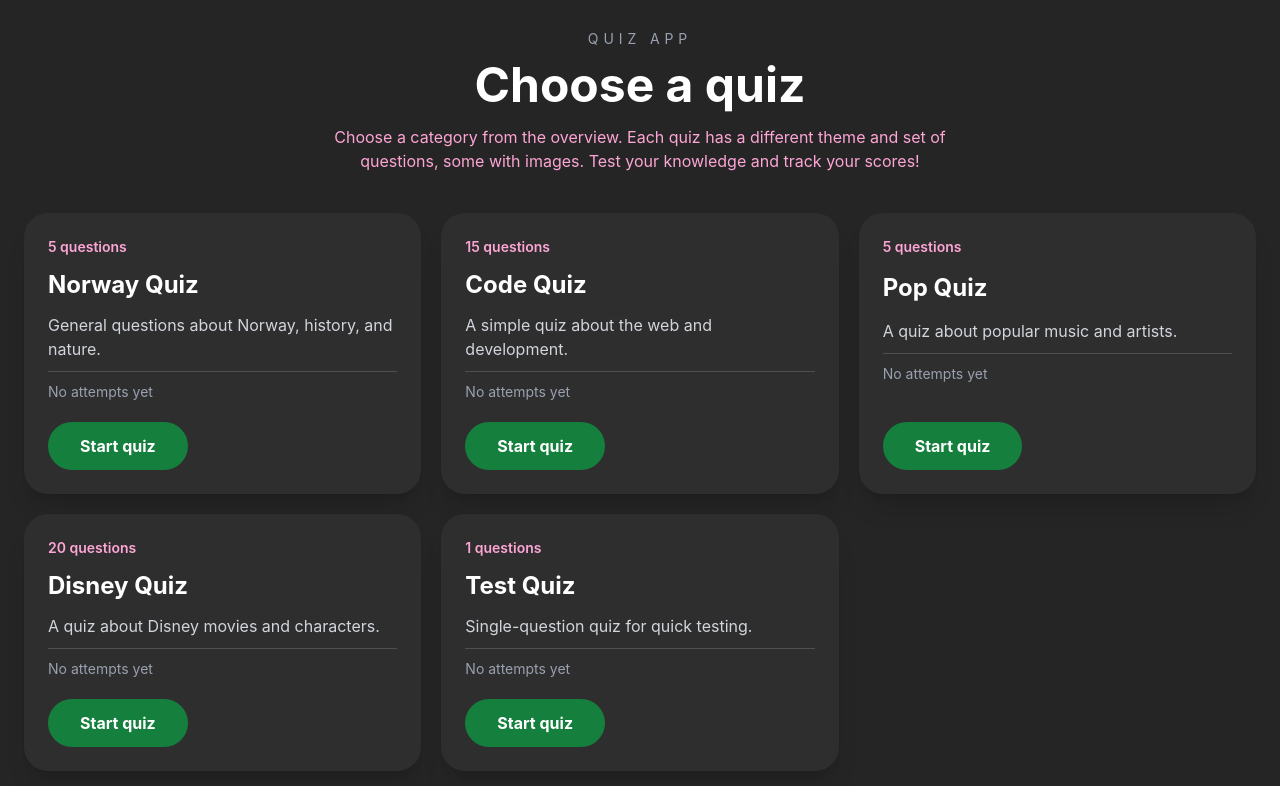
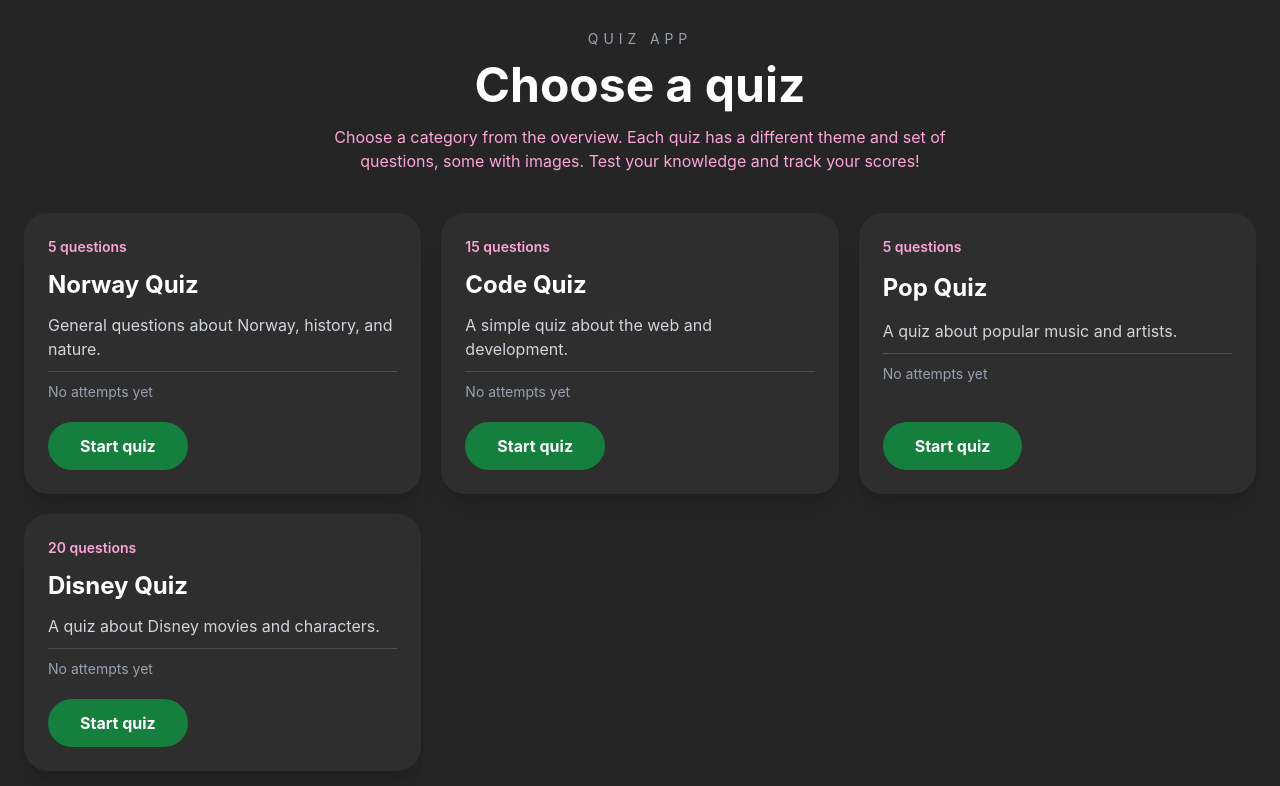
Before and after one commit to annechh/quiz-app, a React (Vite) app: page / in a window 1280 px wide. Shown: the top 786 px of the page. Built offline with nearby package versions, Linux system fonts and the light colour scheme.

Commit message:
removed test quizzes

```diff
--- a/src/data/quizSets.ts
+++ b/src/data/quizSets.ts
@@ -1,17 +1,8 @@
-import type { QuizQuestion, QuizSet } from '../types/quiz';
+import type { QuizSet } from '../types/quiz';
 import { codeQuizData } from './quizQuestions/code';
 import { disneyQuizData } from './quizQuestions/disney';
 import { popQuizData } from './quizQuestions/popQuiz';
 import { norwayQuizData } from './quizQuestions/norway';
-
-export const testQuizData: QuizQuestion[] = [
-  {
-    id: 1,
-    question: 'Test question: 2 + 2 = ?',
-    options: ['3', '4', '5', '6'],
-    correctAnswer: 1,
-  },
-];
 
 export const quizSets: QuizSet[] = [
   {
@@ -38,10 +29,4 @@ export const quizSets: QuizSet[] = [
     description: 'A quiz about Disney movies and characters.',
     questions: disneyQuizData,
   },
-  {
-    id: 'test',
-    title: 'Test Quiz',
-    description: 'Single-question quiz for quick testing.',
-    questions: testQuizData,
-  },
 ];
```
